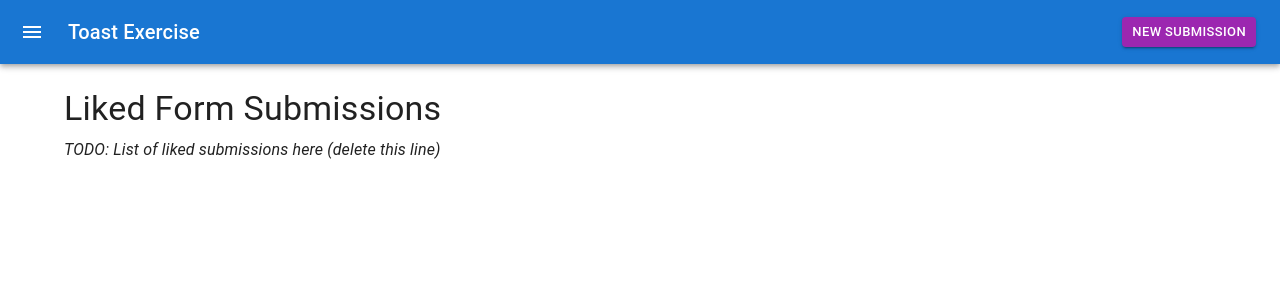
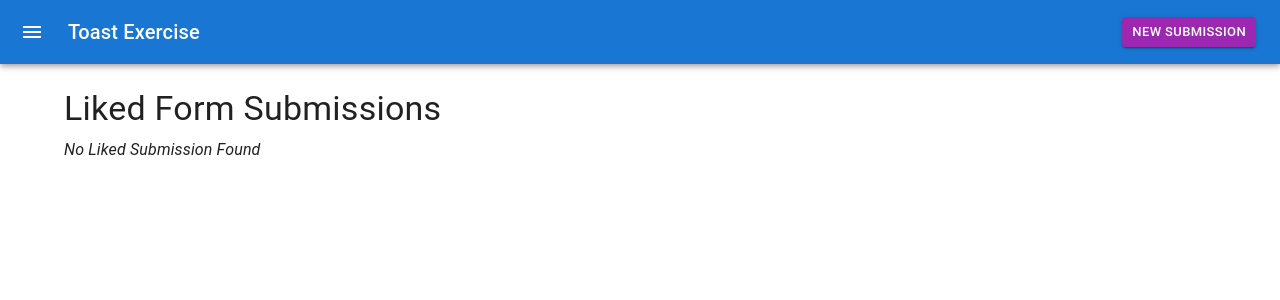
Before and after one commit to Hat52/snackbar-task, a React (Create React App) app: page / in a window 1280 px wide. Shown: the top 300 px of the page. Built offline with nearby package versions, Linux system fonts and the light colour scheme; what chance would draw is missing.

Commit message:
feat: list all likedSubmissions

```diff
--- a/src/Content.js
+++ b/src/Content.js
@@ -1,15 +1,33 @@
-import React from 'react';
-import Box from '@mui/material/Box';
-import Typography from '@mui/material/Typography';
+import React from "react";
+import Box from "@mui/material/Box";
+import Typography from "@mui/material/Typography";
+import { Card, CardContent } from "@mui/material";
 
-export default function Content() {
+export default function Content({ likedSubmissions }) {
   return (
-    <Box sx={{marginTop: 3}}>
+    <Box sx={{ marginTop: 3 }}>
       <Typography variant="h4">Liked Form Submissions</Typography>
 
-      <Typography variant="body1" sx={{fontStyle: 'italic', marginTop: 1}}>
-        TODO: List of liked submissions here (delete this line)
-      </Typography>
+      {likedSubmissions?.length ? (
+        <Box display="flex" flexDirection="column" gap={3} my={3}>
+          {likedSubmissions?.map(({ data, id }) => (
+            <Card key={id}>
+              <CardContent sx={{ height: "100%" }}>
+                <Typography variant="h5" component="div">
+                  {`${data.firstName ?? "-"} ${data.lastName ?? "-"}`}
+                </Typography>
+                <Typography variant="body2" color="text.secondary">
+                  {data.email}
+                </Typography>
+              </CardContent>
+            </Card>
+          ))}
+        </Box>
+      ) : (
+        <Typography variant="body1" sx={{ fontStyle: "italic", marginTop: 1 }}>
+          No Liked Submission Found
+        </Typography>
+      )}
     </Box>
   );
 }
```
